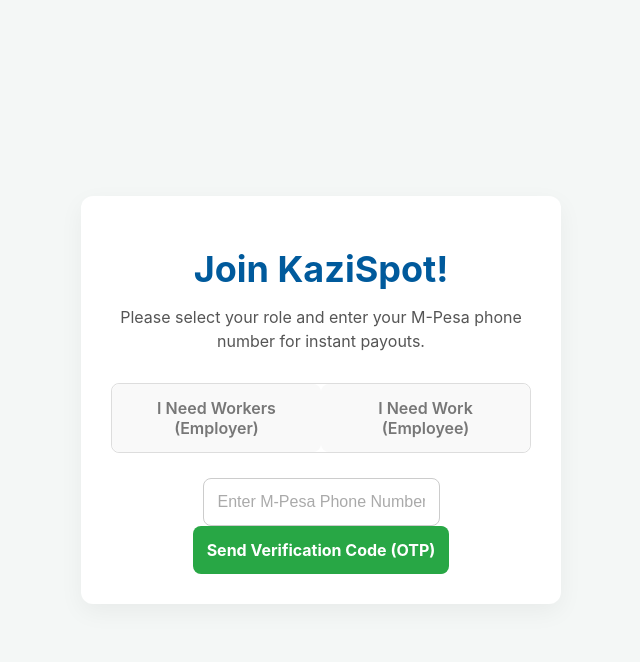
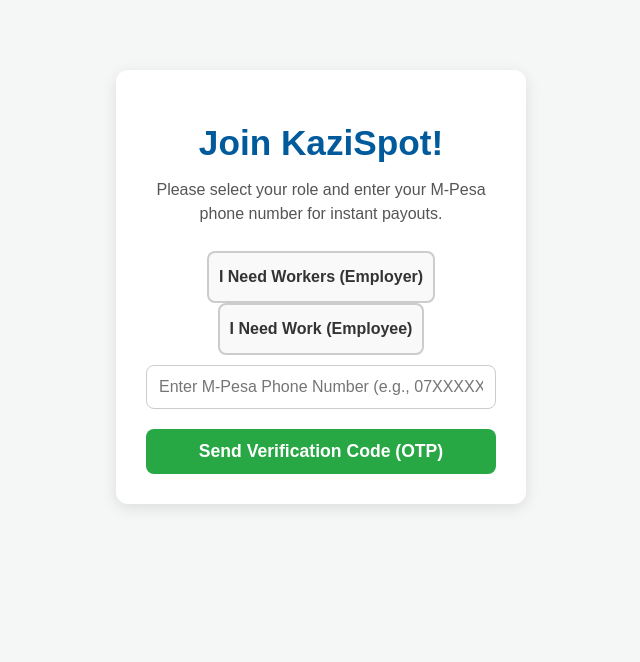
Before and after one commit to 254denish/kazispot-frontend, a React (Vite) app: page / in a window 1280 px wide. Shown: the top 662 px of the page, without its empty margins (319-959 px from the left). Built offline with nearby package versions, Linux system fonts and the light colour scheme.

Commit message:
Style: Improve spacing and add color/selection to signup role buttons

```diff
--- a/src/App.css
+++ b/src/App.css
@@ -1,119 +1,127 @@
 /* kazispot/frontend/app/src/App.css */
 
-/* --- Global Styles --- */
+/* --- General Containers --- */
 body {
+    background-color: #f4f7f6; /* Light gray background for the entire page */
+    font-family: 'Arial', sans-serif;
     margin: 0;
-  font-family: -apple-system, BlinkMacSystemFont, 'Segoe UI', Roboto, 'Helvetica Neue', Arial, sans-serif;
-  background-color: #F4F7F6; /* Light Grey Background */
-  color: #333333;
     display: flex;
     justify-content: center;
-  align-items: center;
+    align-items: flex-start; /* Align to the top of the viewport */
     min-height: 100vh;
+    padding-top: 50px; /* Space from the top edge */
 }
 
-#root {
+.app-main-view {
     width: 100%;
+    max-width: 450px; /* Maximum width for the central container */
+    padding: 20px;
+    box-sizing: border-box;
 }
 
-/* --- Main App Container --- */
 .app-container {
-  max-width: 420px;
-  margin: 40px auto;
+    background-color: #ffffff;
     padding: 30px;
-  background-color: #FFFFFF;
     border-radius: 12px;
-  box-shadow: 0 8px 24px rgba(0, 0, 0, 0.05);
+    box-shadow: 0 4px 15px rgba(0, 0, 0, 0.1); /* Soft shadow */
     text-align: center;
 }
 
-/* --- Text & Logo --- */
+/* --- Typography --- */
 .logo-text {
-  font-size: 36px;
-  font-weight: 700;
     color: #005A9C; /* KaziSpot Blue */
+    font-size: 2.2rem;
+    font-weight: bold;
     margin-bottom: 10px;
-  /* This acts as your temporary logo */
 }
 
 .header-text {
-  font-size: 16px;
     color: #555;
-  margin-bottom: 30px;
+    margin-bottom: 25px;
+    font-size: 1rem;
+    line-height: 1.5;
 }
 
-/* --- Role Selector Buttons --- */
-.role-selector {
+/* --- Input Fields --- */
+.auth-input {
+    width: 100%;
+    padding: 12px;
+    margin: 10px 0 20px 0;
+    border: 1px solid #ccc;
+    border-radius: 8px;
+    box-sizing: border-box;
+    font-size: 16px;
+}
+.auth-input:focus {
+    border-color: #005A9C;
+    outline: none;
+}
+
+/* --- Main Buttons (Submit) --- */
+.submit-button {
+    width: 100%;
+    padding: 12px;
+    background-color: #005A9C; /* KaziSpot Blue */
+    color: white;
+    border: none;
+    border-radius: 8px;
+    font-size: 1.1rem;
+    font-weight: 600;
+    cursor: pointer;
+    transition: background-color 0.3s ease;
+}
+.submit-button:hover {
+    background-color: #00407a;
+}
+.submit-button:disabled {
+    background-color: #999;
+    cursor: not-allowed;
+}
+
+/* --- Messages --- */
+.message-area {
+    margin-top: 20px;
+    padding: 10px;
+    border-radius: 8px;
+    font-weight: 600;
+}
+.message-success {
+    background-color: #d4edda;
+    color: #155724;
+}
+.message-error {
+    background-color: #f8d7da;
+    color: #721c24;
+}
+
+/* --- NEW STYLES: Role Selection --- */
+
+.role-selection-container {
     display: flex;
-  margin-bottom: 25px;
-  border: 1px solid #DDD;
-  border-radius: 8px;
-  overflow: hidden;
+    justify-content: space-between; /* Creates space between the two buttons */
+    gap: 15px; /* Adds space between the buttons */
+    margin-bottom: 20px; /* Space below the buttons before the input field */
 }
 
 .role-button {
-  flex: 1;
-  padding: 14px;
-  font-size: 16px;
+    flex-grow: 1; /* Makes both buttons take up equal space */
+    padding: 15px 10px;
+    border-radius: 8px;
     font-weight: 600;
-  border: none;
-  background-color: #F9F9F9;
-  color: #777;
     cursor: pointer;
     transition: all 0.2s ease;
+    border: 2px solid #ccc; /* Default border color */
+    background-color: #f9f9f9;
+    color: #333;
+}
+
+.role-button:hover {
+    border-color: #005A9C;
 }
 
 .role-button.selected {
-  background-color: #005A9C; /* KaziSpot Blue */
-  color: #FFFFFF;
-  box-shadow: 0 4px 12px rgba(0, 90, 156, 0.2);
+    border-color: #005A9C; /* KaziSpot Blue border when selected */
+    background-color: #e6f0f7; /* Very light blue background when selected */
+    color: #005A9C;
+    box-shadow: 0 2px 5px rgba(0, 90, 156, 0.2); /* Light blue shadow */
 }
-
-/* --- Form Styles --- */
-.auth-form {
-  display: flex;
-  flex-direction: column;
-  gap: 15px;
-}
-
-.auth-input {
-  padding: 14px;
-  font-size: 16px;
-  border: 1px solid #CCC;
-  border-radius: 8px;
-  text-align: center;
-}
-
-.auth-input::placeholder {
-  color: #AAA;
-}
-
-.submit-button {
-  padding: 14px;
-  font-size: 16px;
-  font-weight: 700;
-  border: none;
-  border-radius: 8px;
-  background-color: #28A745; /* KaziSpot Green */
-  color: white;
-  cursor: pointer;
-  transition: background-color 0.2s ease;
-}
-
-.submit-button:hover {
-  background-color: #218838;
-}
-
-/* --- Message Area --- */
-.message-area {
-  margin-top: 20px;
-  font-size: 15px;
-}
-
-.message-success {
-  color: #28A745; /* KaziSpot Green */
-}
-
-.message-error {
-  color: #D93025; /* Red for errors */
-}
```
Lines whose indentation alone changed are shown as unchanged.
